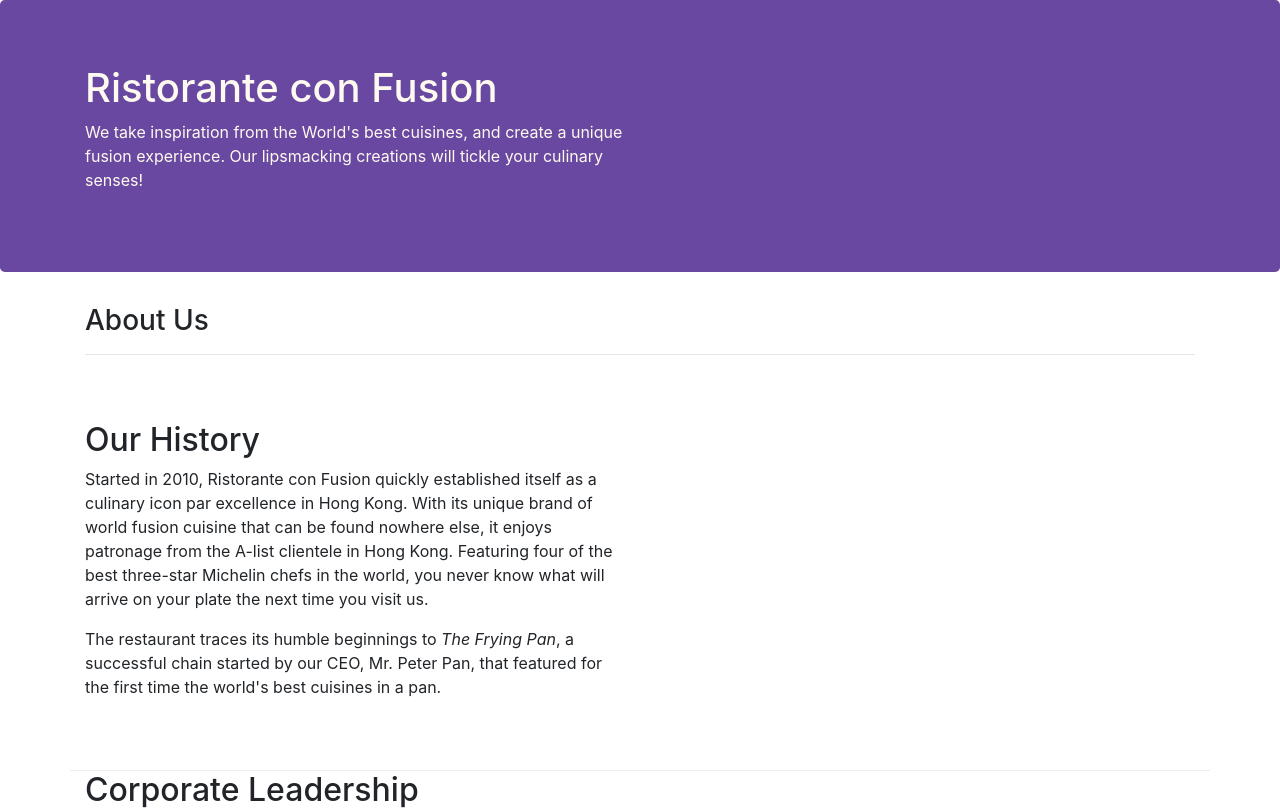
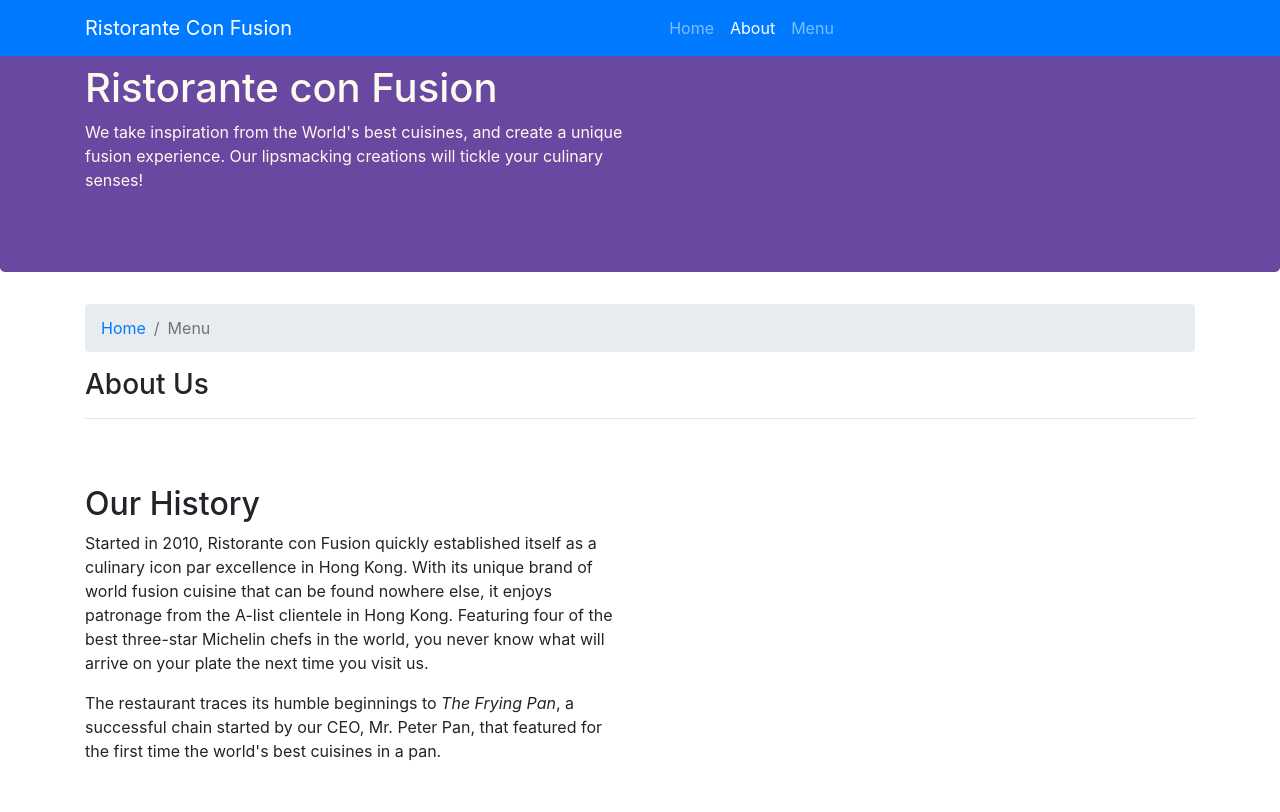
Before and after one commit to chanane-youssef/boo-4, a website: page aboutus.html in a window 1280 px wide. Shown: the top 812 px of the page. Drawn offline with nearby package versions, Linux system fonts and the light colour scheme.

Commit message:
navbar and breadcrumb

```diff
--- a/aboutus.html
+++ b/aboutus.html
@@ -17,6 +17,21 @@
 <body>
 
     <header class="jumbotron">
+        <nav class="navbar navbar-dark fixed-top navbar-expand-sm bg-primary">
+            <div class="container">
+                <a class="navbar-brand" href="./index.html">Ristorante Con Fusion</a>
+                <div class="collapse navbar-collapse" id="Navbar">
+                    <ul class="navbar-nav m-auto">
+                        <li class="nav-item"><a class="nav-link" href="./index.html">Home</a></li>
+                        <li class="nav-item active"><a class="nav-link" href="#">About</a></li>
+                        <li class="nav-item"><a class="nav-link" href="#">Menu</a></li>
+                     </ul>
+                </div>
+                 <button class="navbar-toggler" type="button" data-toggle="collapse" data-target="#Navbar">
+                    <span class="navbar-toggler-icon"></span>
+                </button>
+            </div>
+        </nav>
         <div class="container">
             <div class="row row-header">
                 <div class="col-12 col-sm-6">
@@ -30,6 +45,10 @@
     </header>
 
     <div class="container">
+        <ol class="col-12 breadcrumb">
+            <li class="breadcrumb-item"><a href="./index.html">Home</a></li>
+            <li class="breadcrumb-item active">Menu</li>
+        </ol>
         <div class="row">
             <div class="col-12">
                <h3>About Us</h3>
```
Also changed, not shown: index.html (+17 -0 lines), css/style.css (line endings or trailing spaces).
